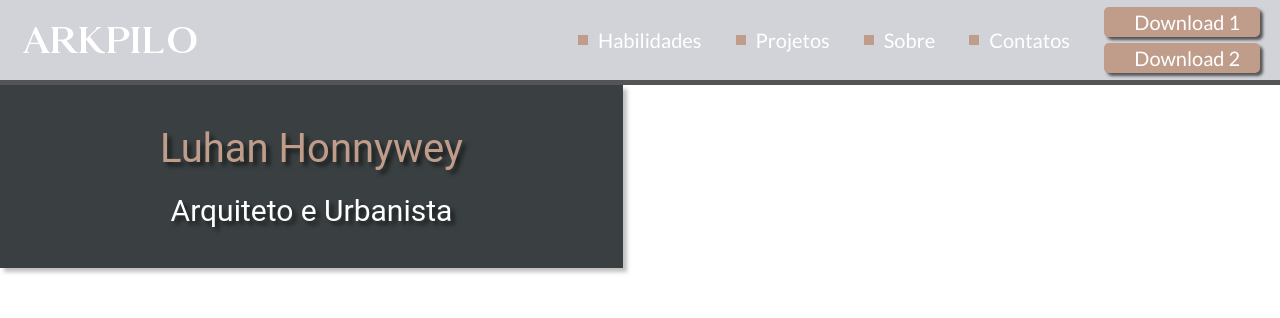
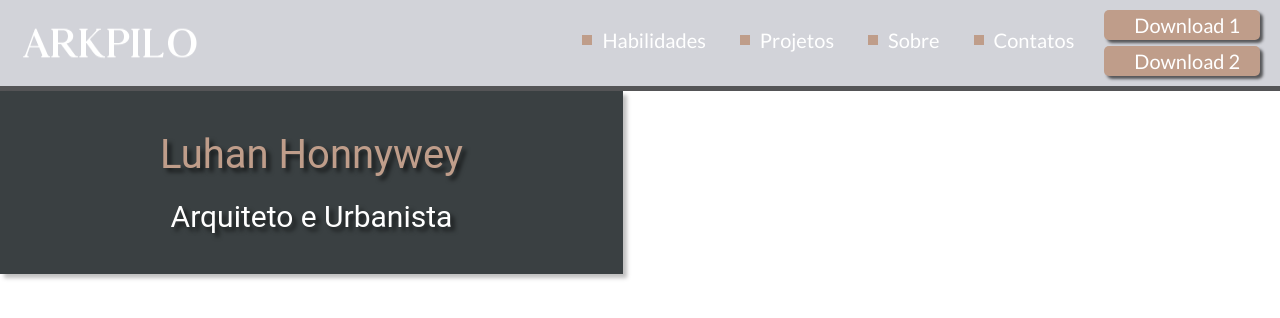
Before and after one commit to honnywey/arkpilo, a plain HTML site: page index.html in a window 1280 px wide. Drawn offline with Linux system fonts and the light colour scheme.

Commit message:
Rewrite the button and nav code

```diff
--- /dev/null
+++ b/CSS/components/button.css
@@ -0,0 +1,25 @@
+.buttonX {
+    display: flex;
+    align-items: center;
+    justify-content: center;
+    flex-direction: column;
+    row-gap: 6px;
+}
+
+.button {
+    display: inline-block;
+    background-color: #BF9D8A;
+    height: 30px;
+    line-height: 30px;
+    padding-left: 20px;
+    padding-right: 20px;
+    box-shadow: 3px 3px 3px rgba(0, 0, 0, 0.6);
+    border-radius: 5px;
+    margin-right: 0px;
+}
+
+.button:hover {
+    border-radius: 10px;
+    color: rgba(0, 0, 0, 0.5);
+    transform: scaleX(1.05)
+}
--- a/CSS/index.css
+++ b/CSS/index.css
@@ -13,8 +13,8 @@ header {
 nav {
     display: inline;
     text-align: center;
-    margin-right: 160px;
     margin-top: 20px;
+    margin-left: auto;
 }
 
 a {
@@ -41,41 +41,3 @@ a:before {
     height: 10px;
     margin-right: 10px;
 }
-
-#button1 {
-    display: inline-block;
-    background-color: #BF9D8A;
-    height: 30px;
-    line-height: 30px;
-    padding-left: 20px;
-    padding-right: 20px;
-    box-shadow: 3px 3px 3px rgba(0, 0, 0, 0.6);
-    border-radius: 5px;
-    margin-right: 0px;
-
-    position: absolute;
-    top: 7px;
-    right: 20px;
-}
-
-#button2 {
-    display: inline-block;
-    background-color: #BF9D8A;
-    height: 30px;
-    line-height: 30px;
-    padding-left: 20px;
-    padding-right: 20px;
-    box-shadow: 3px 3px 3px rgba(0, 0, 0, 0.6);
-    border-radius: 5px;
-    margin-right: 0px;
-
-    position: absolute;
-    top: 43px;
-    right: 20px;
-}
-
-#button1:hover, #button2:hover {
-    border-radius: 10px;
-    color: rgba(0, 0, 0, 0.5);
-    transform: scaleX(1.05)
-}
--- a/index.html
+++ b/index.html
@@ -17,6 +17,7 @@
     <link rel="stylesheet" href="CSS/components/title.css">
     <link rel="stylesheet" href="CSS/components/subtitle.css">
     <link rel="stylesheet" href="CSS/components/box.css">
+    <link rel="stylesheet" href="CSS/components/button.css">
 
 </head>
 
@@ -29,9 +30,11 @@
             <a href="">Projetos</a>
             <a href="">Sobre</a>
             <a href="">Contatos</a>
-            <a id="button1" href="" lang="en">Download 1</a>
-            <a id="button2" href="" lang="en">Download 2</a>
         </nav>
+        <div class="buttonX">
+            <a class="button" href="" lang="en">Download 1</a>
+            <a class="button" href="" lang="en">Download 2</a>
+        </div>
     </header>
 
     <div id="box">
```
